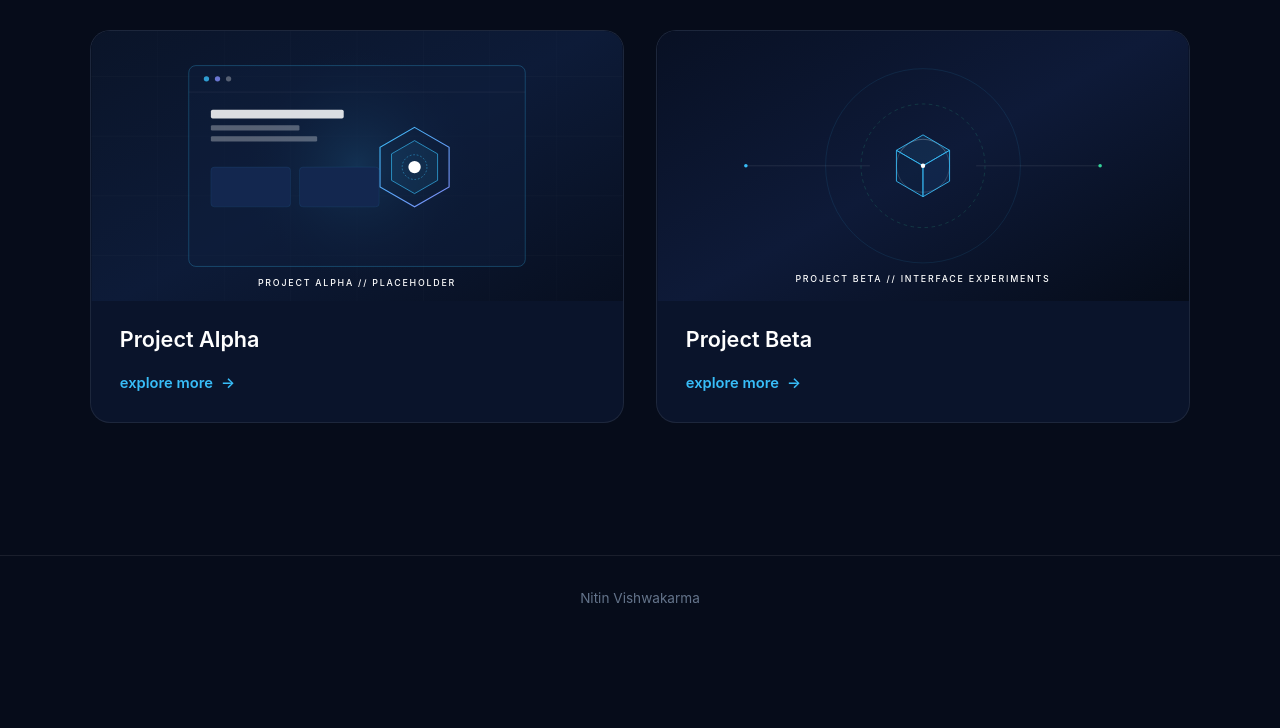
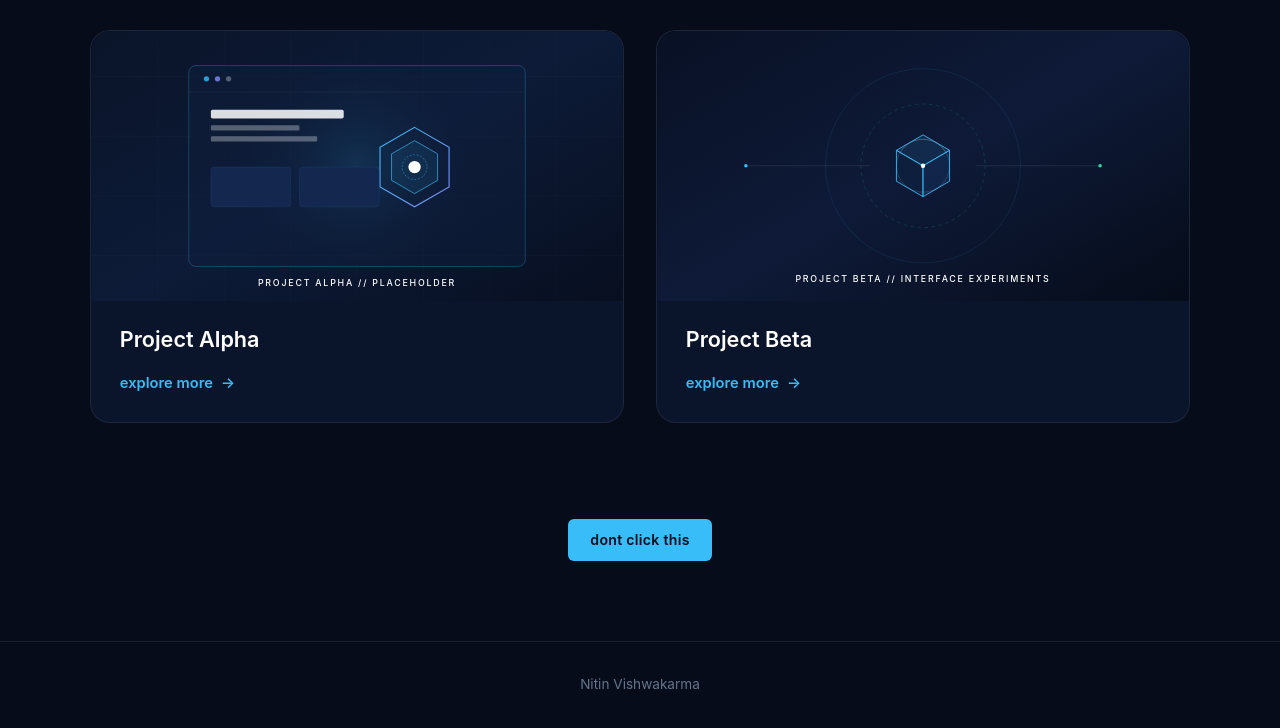
Before and after one commit to Nitin0098/portfolio_website, a plain HTML site: page html files/projects.html in a window 1280 px wide. Shown: the part 194-922 px from the top of the page. Before the commit the page ends 836 px from the top, so only its background shows below. Drawn offline with Linux system fonts and the light colour scheme.

Commit message:
Add minimal rick roll easter egg button to bottom of projects section

```diff
--- a/css/style.css
+++ b/css/style.css
@@ -654,6 +654,36 @@ img {
   display: none !important;
 }
 
+/* Minimal Easter Egg Button at bottom of projects */
+.easter-egg-wrapper {
+  margin-top: 3rem;
+  margin-bottom: 1rem;
+  display: flex;
+  justify-content: center;
+  align-items: center;
+}
+
+.easter-egg-btn {
+  display: inline-block;
+  background-color: var(--accent-cyan);
+  color: var(--bg-navy-deep);
+  font-family: var(--font-sans);
+  font-size: 0.88rem;
+  font-weight: 600;
+  text-decoration: none;
+  padding: 0.6rem 1.4rem;
+  border-radius: var(--radius-sm);
+  transition: all var(--transition-fast);
+  letter-spacing: 0.3px;
+  text-transform: lowercase;
+}
+
+.easter-egg-btn:hover {
+  filter: brightness(1.15);
+  transform: translateY(-1px);
+  box-shadow: 0 4px 14px var(--accent-cyan-glow);
+}
+
 /* Concepts Note & IP Notice Card */
 .concepts-notice-card {
   margin-top: 3.5rem;
--- a/html files/projects.html
+++ b/html files/projects.html
@@ -72,6 +72,10 @@
 
         </div>
       </div>
+
+      <div class="easter-egg-wrapper">
+        <a href="https://www.youtube.com/watch?v=dQw4w9WgXcQ&list=RDdQw4w9WgXcQ&start_radio=1" target="_blank" rel="noopener noreferrer" class="easter-egg-btn">dont click this</a>
+      </div>
     </section>
   </main>
 
```
Also changed, not shown: index.html (+4 -0 lines).
